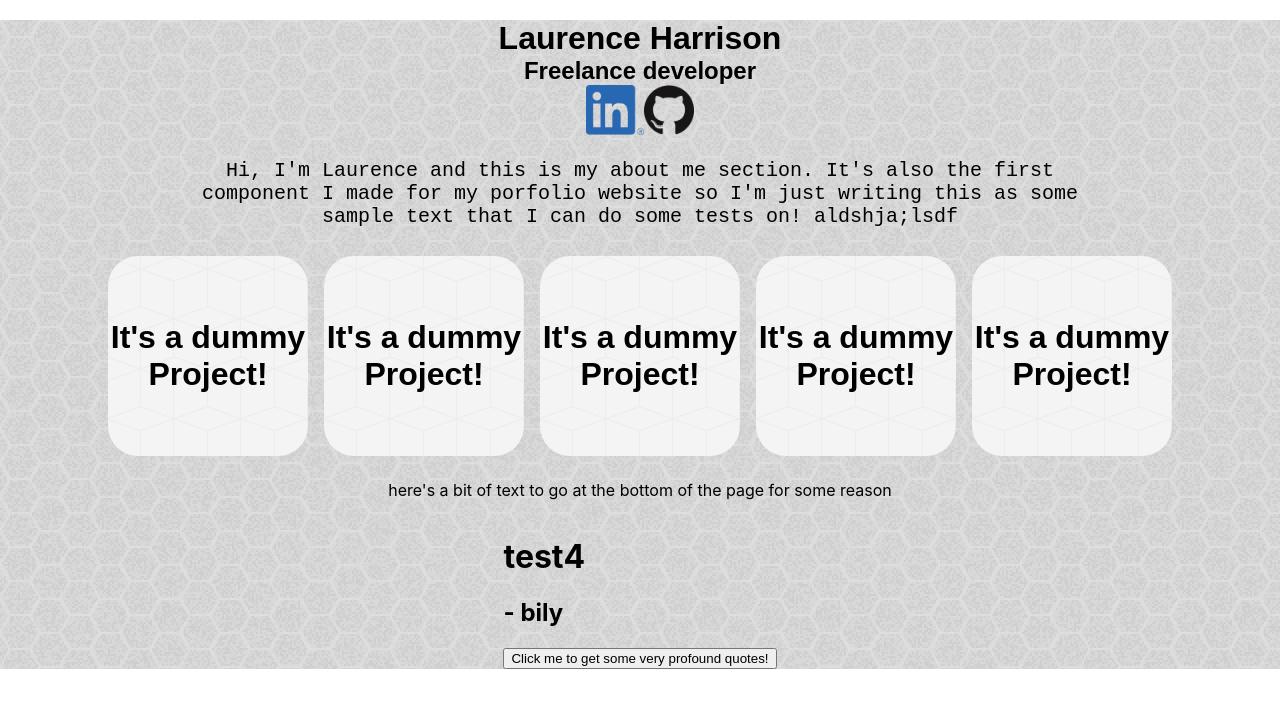
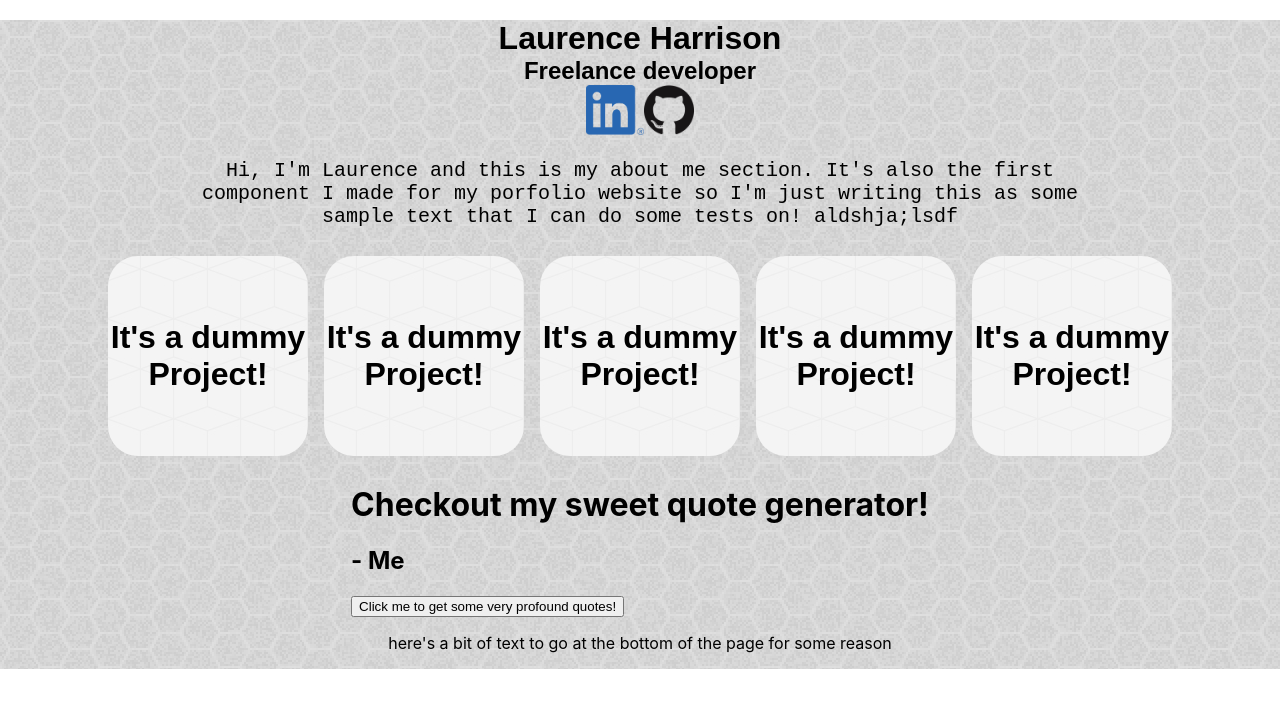
Before and after one commit to laurieharry/my-portfolio-website, a React (Create React App) app: page / in a window 1280 px wide. Shown: the top 708 px of the page. Built offline with nearby package versions, Linux system fonts and the light colour scheme.

Commit message:
add more meaningful quotes and change where quote generator is displayed

```diff
--- a/src/App.js
+++ b/src/App.js
@@ -21,10 +21,10 @@ function App() {
         <Project></Project>
         <Project></Project>
       </div>
+      <RandomQuote />
       <p>
         here's a bit of text to go at the bottom of the page for some reason
       </p>
-      <RandomQuote />
     </div>
   );
 }
--- a/src/components/quotes.json
+++ b/src/components/quotes.json
@@ -1,20 +1,36 @@
 {
   "quotes": [
     {
-      "quote": "testquote1",
+      "quote": "Zzzzzzzzzzzzz",
       "author": "Andrea Yu"
     },
     {
-      "quote": "testquote2",
-      "author": "salkdg"
+      "quote": "You're my only grandson!",
+      "author": "Grandma"
     },
     {
-      "quote": "test3",
-      "author": "bobbo"
+      "quote": "There's nothing worse than spilled milk!",
+      "author": "Mum"
     },
     {
-      "quote": "test4",
-      "author": "bily"
+      "quote": "I'll be back",
+      "author": "Arnie"
+    },
+    {
+      "quote": "It wasn't me",
+      "author": "Shaggy"
+    },
+    {
+      "quote": "Here's another of my best quotes",
+      "author": "Me"
+    },
+    {
+      "quote": "There is no starting or stopping, only doing..",
+      "author": "Socrates/Nick Nolte in Peaceful Warrior (2006)"
+    },
+    {
+      "quote": "Checkout my sweet quote generator!",
+      "author": "Me"
     }
   ]
 }
```
